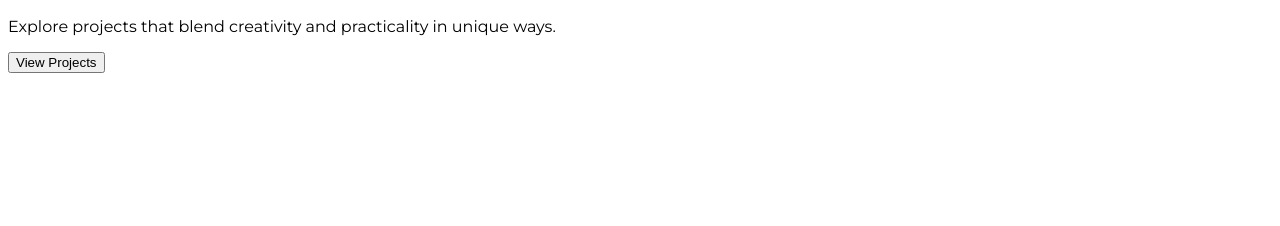
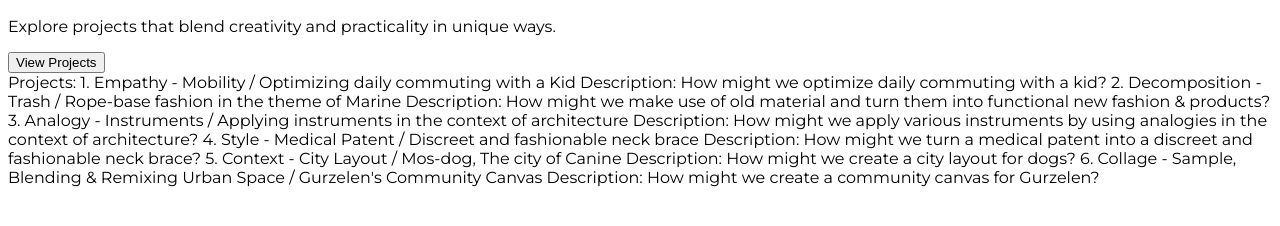
Before and after one commit to WayerLiu/Portfolio.github.io, a plain HTML site: page index.html in a window 1280 px wide. Shown: the part 68-294 px from the top of the page. Drawn offline with Linux system fonts and the light colour scheme; a web font is replaced by a local one.

Commit message:
Update index.html

```diff
--- a/index.html
+++ b/index.html
@@ -15,7 +15,21 @@
         </header>
         <button id="viewProjects">View Projects</button>
         <div class="summary" id="summary">
+
             <!-- Project Summaries will go here -->
+            Projects:
+            1. Empathy - Mobility / Optimizing daily commuting with a Kid
+                Description: How might we optimize daily commuting with a kid?
+            2. Decomposition - Trash / Rope-base fashion in the theme of Marine
+                Description: How might we make use of old material and turn them into functional new fashion & products?
+            3. Analogy - Instruments / Applying instruments in the context of architecture
+                Description: How might we apply various instruments by using analogies in the context of architecture?
+            4. Style - Medical Patent / Discreet and fashionable neck brace
+                Description: How might we turn a medical patent into a discreet and fashionable neck brace?
+            5. Context - City Layout / Mos-dog, The city of Canine
+                Description: How might we create a city layout for dogs?
+            6. Collage - Sample, Blending & Remixing Urban Space / Gurzelen's Community Canvas
+                Description: How might we create a community canvas for Gurzelen?
         </div>
     </div>
     <script src="script.js"></script>
```
